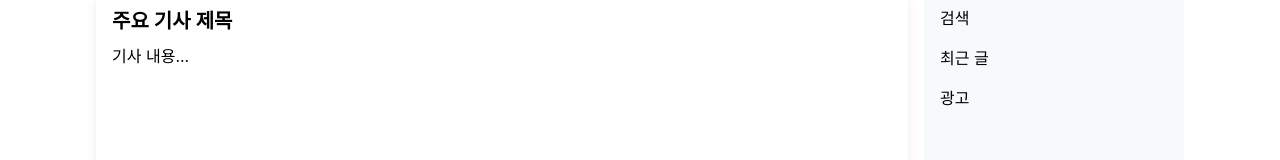
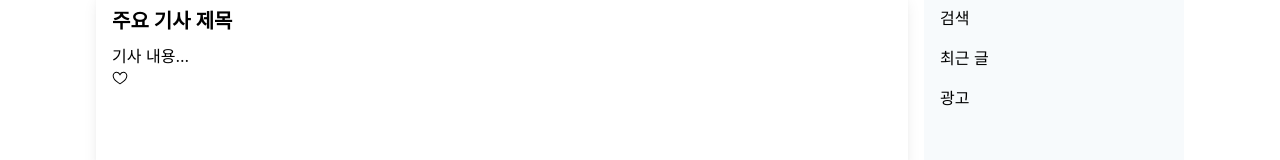
Before and after one commit to JangHwanPark/React_State_Practice, a React (Create React App) app in the folder ch03/: page / in a window 1280 px wide. Shown: the part 424-584 px from the top of the page. Built offline with nearby package versions, Linux system fonts and the light colour scheme.

Commit message:
feat: Like Button

```diff
--- a/ch03/src/App.jsx
+++ b/ch03/src/App.jsx
@@ -3,7 +3,6 @@ import {Outlet} from "react-router-dom";
 import Footer from "./layout/Footer";
 import Header from "./layout/Header";
 import Categorise from "./components/Categorise/Categorise";
-import {RiCodeView} from "react-icons/ri";
 import Title from "./components/Title/Title";
 
 function App() {
--- /dev/null
+++ b/ch03/src/components/LikeButton/LikeButton.jsx
@@ -0,0 +1,20 @@
+import React, {useState} from 'react';
+import {GoHeart, GoHeartFill} from "react-icons/go";
+
+export default function LikeButton() {
+    // 좋아요 버튼 초기 상태 = false
+    const [like, setLike] = useState(false);
+
+    // 현재 like 상태 반대로 토글
+    const handleClickLike = () => {
+        setLike(!like)
+        console.log(like)
+    }
+
+    // Todo: cnt 생성
+    return (
+        <button className={'cursor-pointer'} onClick={handleClickLike}>
+            {like ?  <GoHeartFill/> : <GoHeart />}
+        </button>
+    );
+}
--- a/ch03/src/components/PostsList/PostsList.jsx
+++ b/ch03/src/components/PostsList/PostsList.jsx
@@ -1,10 +1,13 @@
 import React from 'react';
+import LikeButton from "../LikeButton/LikeButton";
+import {GoHeart, GoHeartFill} from "react-icons/go";
 
 export default function PostsList() {
     return (
         <article className="p-4 shadow-lg col-span-3">
             <h2 className="font-semibold text-xl mb-2">주요 기사 제목</h2>
             <p>기사 내용...</p>
+            <LikeButton/>
         </article>
     );
 }
--- a/ch03/src/pages/Home.jsx
+++ b/ch03/src/pages/Home.jsx
@@ -2,7 +2,6 @@ import React from 'react';
 import GridLayout from "../layout/GridLayout";
 import SideMenu from "../components/SideMenu/SideMenu";
 import PostsList from "../components/PostsList/PostsList";
-import Categorise from "../components/Categorise/Categorise";
 
 export default function Home() {
     return (
--- a/ch03/src/styles/index.css
+++ b/ch03/src/styles/index.css
@@ -25,3 +25,12 @@ code {
 #wrap {
   width: 100%;
 }
+
+button {
+  border: none;
+  background: none;
+}
+
+button:focus {
+  outline: none;
+}
```
